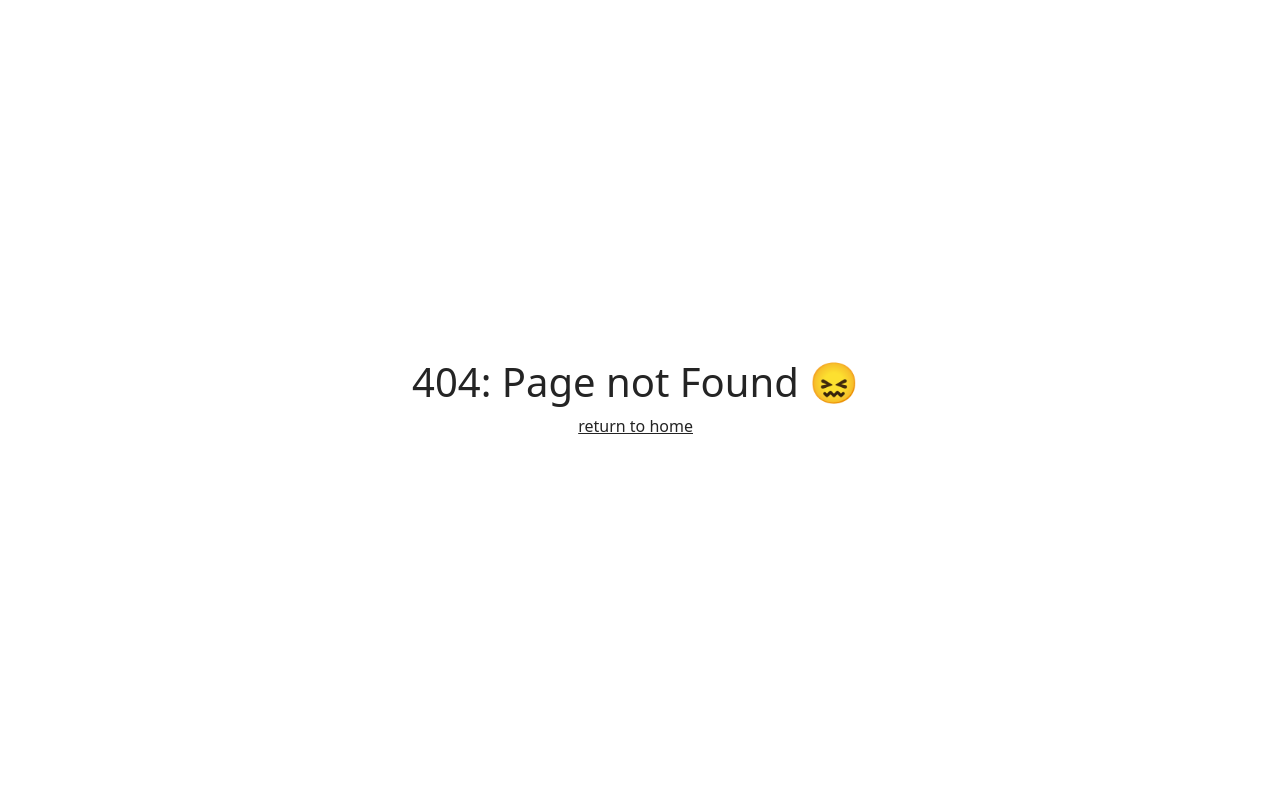
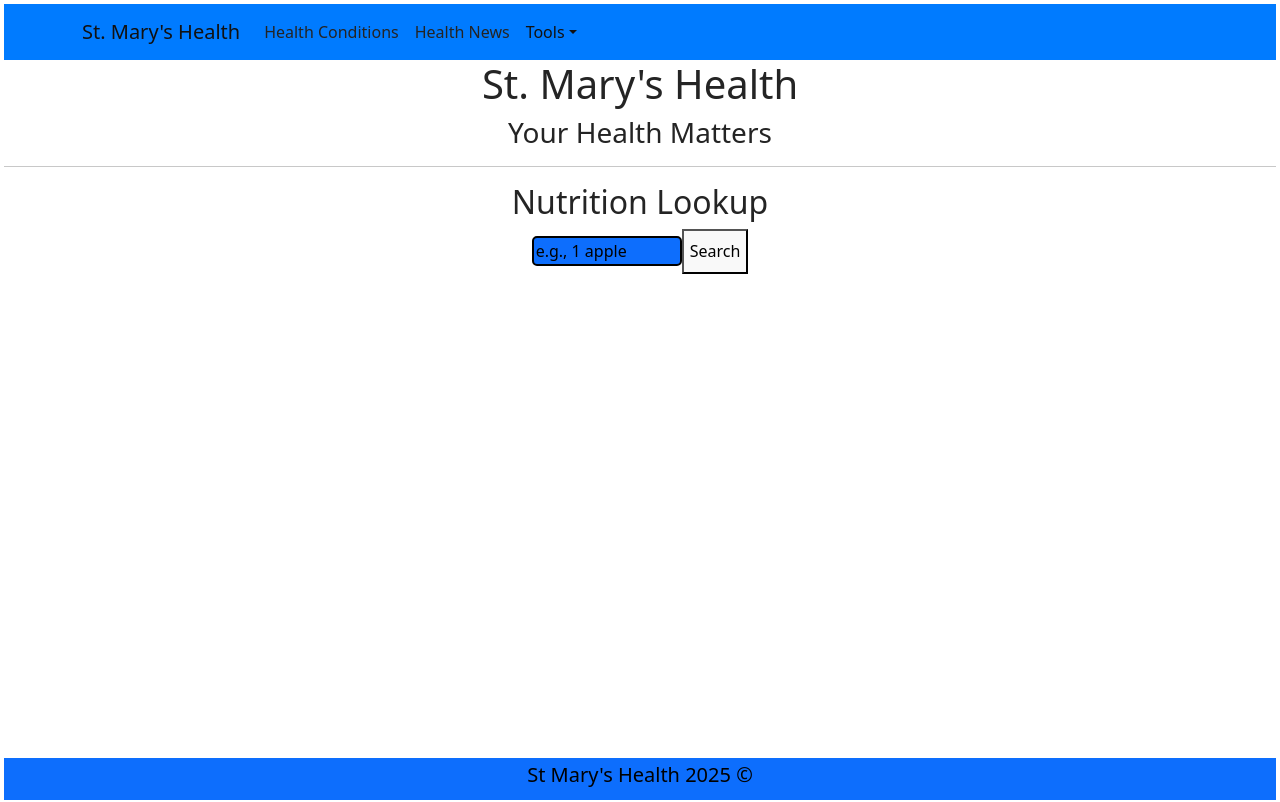
Before and after one commit to LvnDev/stmarys-health-web, a React (Vite) app in the folder stmaryshealth/: page /nutrition in a window 1280 px wide. Before the commit this address had no page. Built offline with nearby package versions, Linux system fonts and the light colour scheme.

Commit message:
added a food fetch nutrition api. (note this is a free version and api may be down for some times)

```diff
--- a/stmaryshealth/package.json
+++ b/stmaryshealth/package.json
@@ -11,6 +11,7 @@
   },
   "dependencies": {
     "antd": "^5.24.6",
+    "axios": "^1.9.0",
     "bootstrap": "^5.3.3",
     "react": "^19.1.0",
     "react-bootstrap": "^2.10.9",
--- a/stmaryshealth/src/App.jsx
+++ b/stmaryshealth/src/App.jsx
@@ -4,6 +4,7 @@ import Home from './pages/home/home';
 import News from './pages/healthNews/news';
 import General from './pages/generalhealth/general';
 import BMI from './pages/bmi/bmi';
+import Nutrition from './pages/nutritionLookup/nutrition';
 import NotFound from './pages/404/404';
 // layout
 import Layout from './components/layout';
@@ -20,6 +21,7 @@ function App() {
         <Route path="/healthconditions" element={<Layout><General /></Layout>} />
         <Route path="/bmicalculator" element={<Layout><BMI /></Layout>} />
         <Route path="/news" element={<Layout><News /></Layout>}/>
+        <Route path="/nutrition" element={<Layout><Nutrition /></Layout>}/>
 
         {/* 404 page - no layout empty screen*/}
         <Route path="*" element={<NotFound />} />
--- /dev/null
+++ b/stmaryshealth/src/api/nutrition.js
@@ -0,0 +1,16 @@
+export const fetchNutritionData = async (query) => {
+    const apiKey = 'S8mzwML0TcCFXBFZLvlhpw==IvnRSvTSZWWkKNh7'; // 👈 Hardcoded key
+
+    const response = await fetch(`https://api.api-ninjas.com/v1/nutrition?query=${encodeURIComponent(query)}`, {
+      headers: {
+        'X-Api-Key': apiKey,
+      },
+    });
+
+    if (!response.ok) {
+      throw new Error('Failed to fetch nutrition data');
+    }
+
+    const data = await response.json();
+    return data;
+  };
--- a/stmaryshealth/src/components/navbar/navbar.jsx
+++ b/stmaryshealth/src/components/navbar/navbar.jsx
@@ -19,7 +19,7 @@ function NavbarComponent() {
                         <Nav.Link><Link to="/news">Health News</Link></Nav.Link>
                         <NavDropdown title="Tools" id="basic-nav-dropdown">
                             <NavDropdown.Item><Link to='/bmicalculator'>BMI Calculator</Link></NavDropdown.Item>
-                            <NavDropdown.Item><Link to='/'>Nutritional Look Info</Link></NavDropdown.Item>
+                            <NavDropdown.Item><Link to='/nutrition'>Nutritional Look Info</Link></NavDropdown.Item>
                             <NavDropdown.Item><Link to='/'>Symptom Lookup</Link></NavDropdown.Item>
                             <NavDropdown.Divider />
                             <NavDropdown.Item><Link to='/'>About Tools</Link></NavDropdown.Item>
--- /dev/null
+++ b/stmaryshealth/src/pages/nutritionLookup/nutrition.jsx
@@ -0,0 +1,58 @@
+import { useState } from 'react';
+import { fetchNutritionData } from '../../api/nutrition';
+
+function Nutrition() {
+  const [query, setQuery] = useState('');
+  const [nutritionData, setNutritionData] = useState(null);
+  const [error, setError] = useState('');
+
+  const handleSearch = async (e) => {
+    e.preventDefault();
+    if (!query.trim()) {
+      setError('Please enter a food item');
+      setNutritionData(null);
+      return;
+    }
+
+    try {
+      const data = await fetchNutritionData(query);
+      setNutritionData(data);
+      setError('');
+    } catch (err) {
+      setError(err.message);
+      setNutritionData(null);
+    }
+  };
+
+  return (
+    <div>
+      <h2>Nutrition Lookup</h2>
+      <form onSubmit={handleSearch}>
+        <input
+          type="text"
+          placeholder="e.g., 1 apple"
+          value={query}
+          onChange={(e) => setQuery(e.target.value)}
+        />
+        <button type="submit">Search</button>
+      </form>
+
+      {error && <p style={{ color: 'red' }}>{error}</p>}
+
+      {nutritionData && nutritionData.length > 0 && (
+        <div>
+          <h3>Results:</h3>
+          <ul>
+            {nutritionData.map((item, index) => (
+              <li key={index}>
+                <strong>{item.name}</strong>: {item.fat_total_g}g fat, <br />{item.carbohydrates_total_g}g carbs, <br />{item.fat_saturated_g}g saturated fat,<br />{item.sugar_g}g sugar
+              </li>
+            ))}
+          </ul>
+        </div>
+      )}
+    </div>
+  );
+}
+
+export default Nutrition;
```
Also changed, not shown: stmaryshealth/src/pages/nutritionLookup/nutrition.css (added), 1 other file (tests, documents, lock files or other folders).
